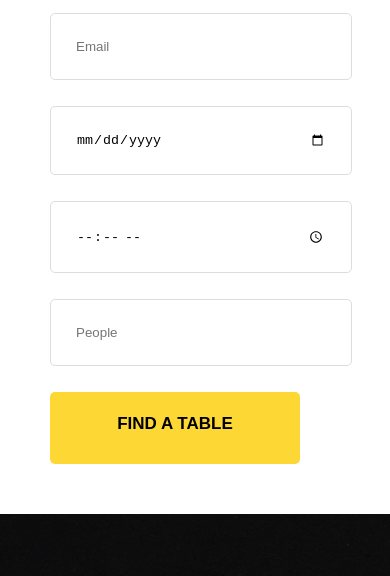
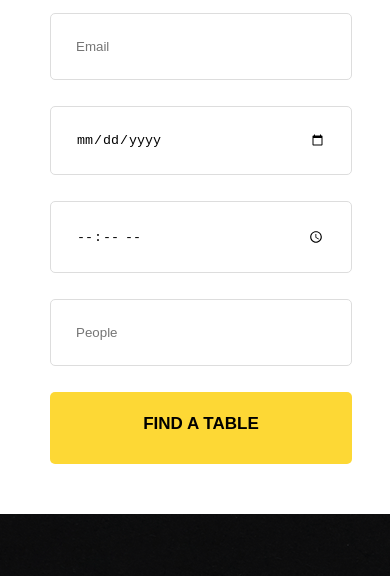
Before and after one commit to angkon-125/food, a plain HTML site: page index.html in a window 390 px wide. Shown: the part 4252-4828 px from the top of the page. Drawn offline with Linux system fonts and the light colour scheme; a web font is replaced by a local one.

Commit message:
ki change hoise likhben

```diff
--- a/css/style.css
+++ b/css/style.css
@@ -640,4 +640,14 @@ b
         width: auto;
         text-align: center;
     }
+    .sing-up button {
+        background-color: #fdd835;
+        color: black;
+        font-weight: bold;
+        cursor: pointer;
+        border: none;
+        padding: 22px 0px 30px;
+        font-size: 17px;
+        width: 100%;
+    }
 }
```
